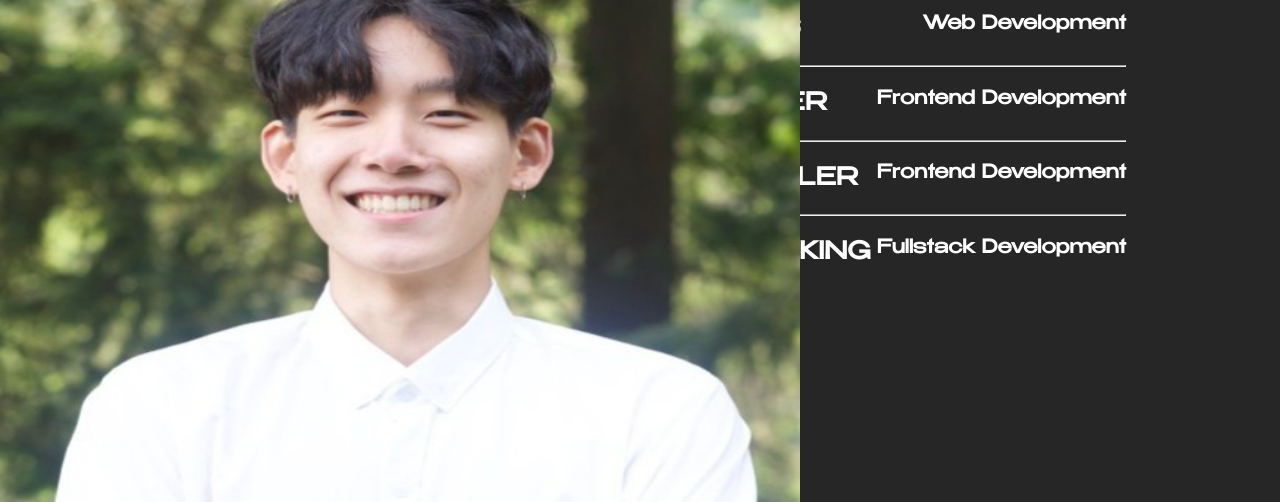
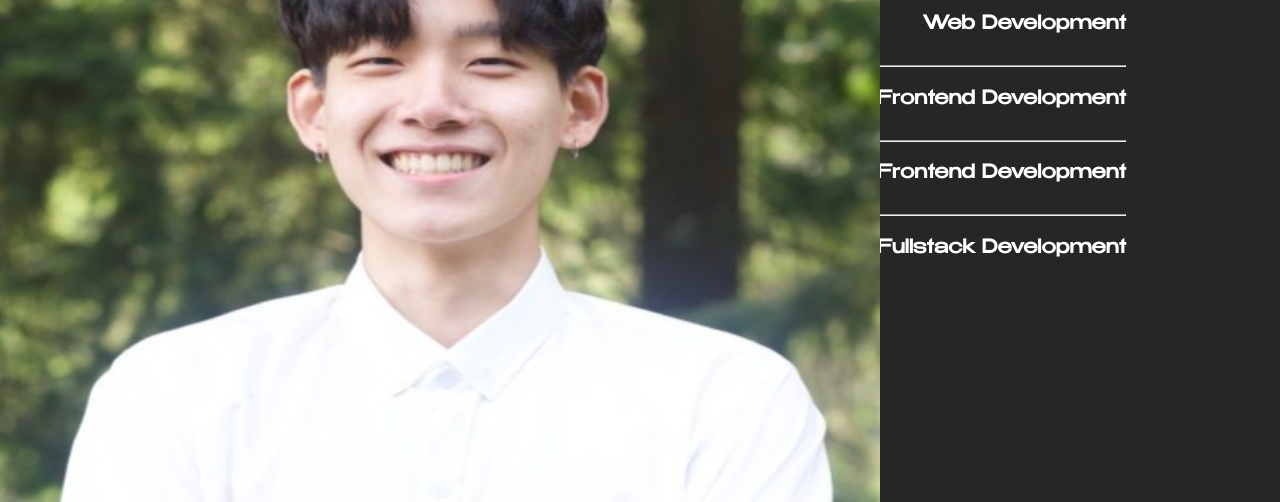
Before and after one commit to bshin132/portfolio2024, a plain HTML site: page project.html in a window 1280 px wide. Shown: the part 298-800 px from the top of the page. Drawn offline with Linux system fonts and the light colour scheme.

```diff
--- a/styles/contact.css
+++ b/styles/contact.css
@@ -27,6 +27,7 @@
   margin: auto;
   width: 70%;
   color: #fff;
+  animation-delay: 0.6s;
 }
 
 main > h1 {
--- a/styles/index.css
+++ b/styles/index.css
@@ -19,7 +19,7 @@
 }
 
 .me {
-  width: 300px;
+  width: 330px;
   margin-top: 0;
 }
 
--- a/styles/project.css
+++ b/styles/project.css
@@ -28,8 +28,8 @@
     left: 0;
     bottom: 0;
     border-radius: 0 10% 0 0;
-    width: 800px;
-    height: 670px;
+    width: 880px;
+    height: 760px;
 }
 
 main {
```
Also changed, not shown: contact.html (+2 -2 lines).
